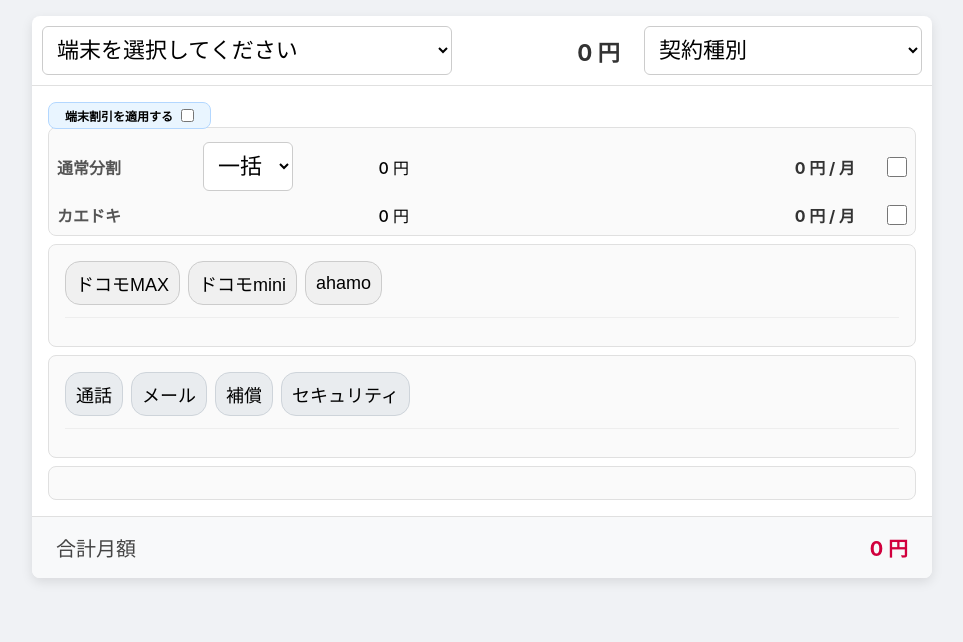
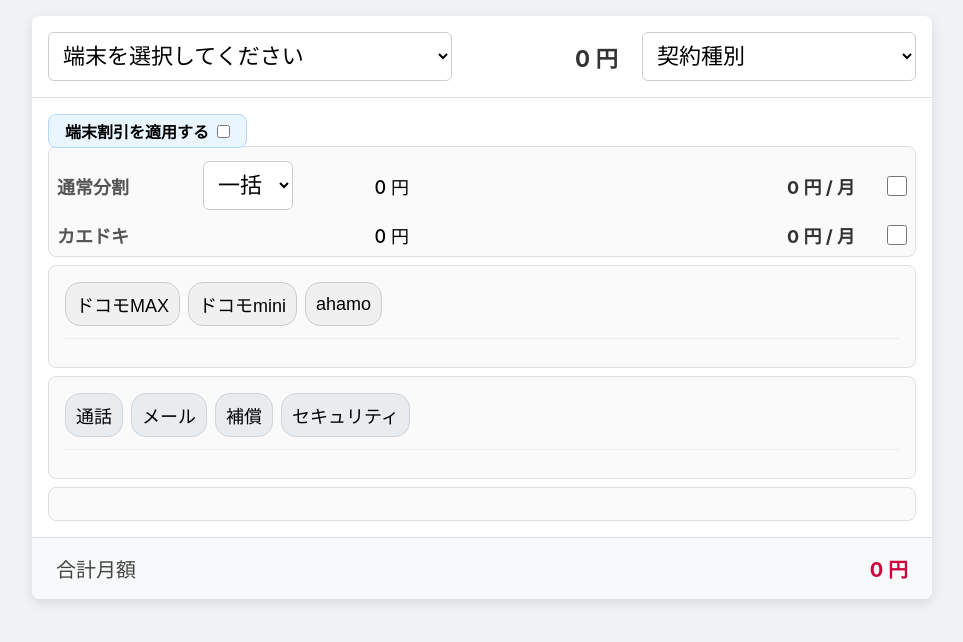
Before and after one commit to higashiyuto/Docomo-Life-OS, a plain HTML site: page apps/estimate/index.html in a window 1280 px wide. Shown: the whole page, without its empty margins (158-1121 px from the left). Drawn offline with Linux system fonts and the light colour scheme; no server answers.

Commit message:
css修正

```diff
--- a/apps/estimate/index.html
+++ b/apps/estimate/index.html
@@ -28,7 +28,7 @@
         .selection-header {
             display: flex;
             align-items: center;
-            padding: 10px;
+            padding: 16px;
             border-bottom: 1px solid #e0e0e0;
             gap: 8px;
             flex-wrap: wrap;
@@ -74,7 +74,7 @@
             border: 1px solid #b3d7ff;
             border-radius: 8px;
             font-weight: bold;
-            font-size: 12px;
+            font-size: 16px;
             width: fit-content;
             align-self: flex-start;
             margin-bottom: -10px;
@@ -83,6 +83,7 @@
         }
         .discount-toggle-container label { cursor: pointer; }
         .installments-wrapper {
+            font-size: 18px;
             display: flex;
             flex-direction: column;
             gap: 12px;
@@ -110,6 +111,7 @@
         .installments-item .price {
             width: 100px;
             text-align: right;
+            font-weight: bold;
             font-weight: 500;
         }
         .installments-item .monthly-price {
```
